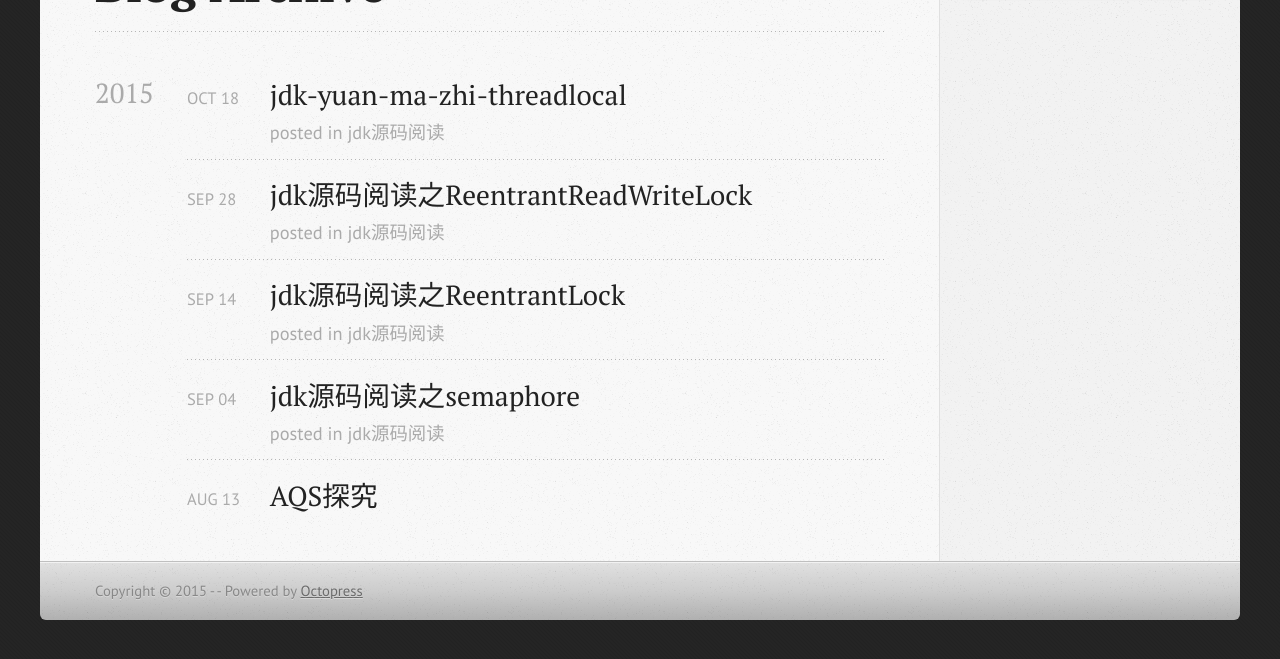
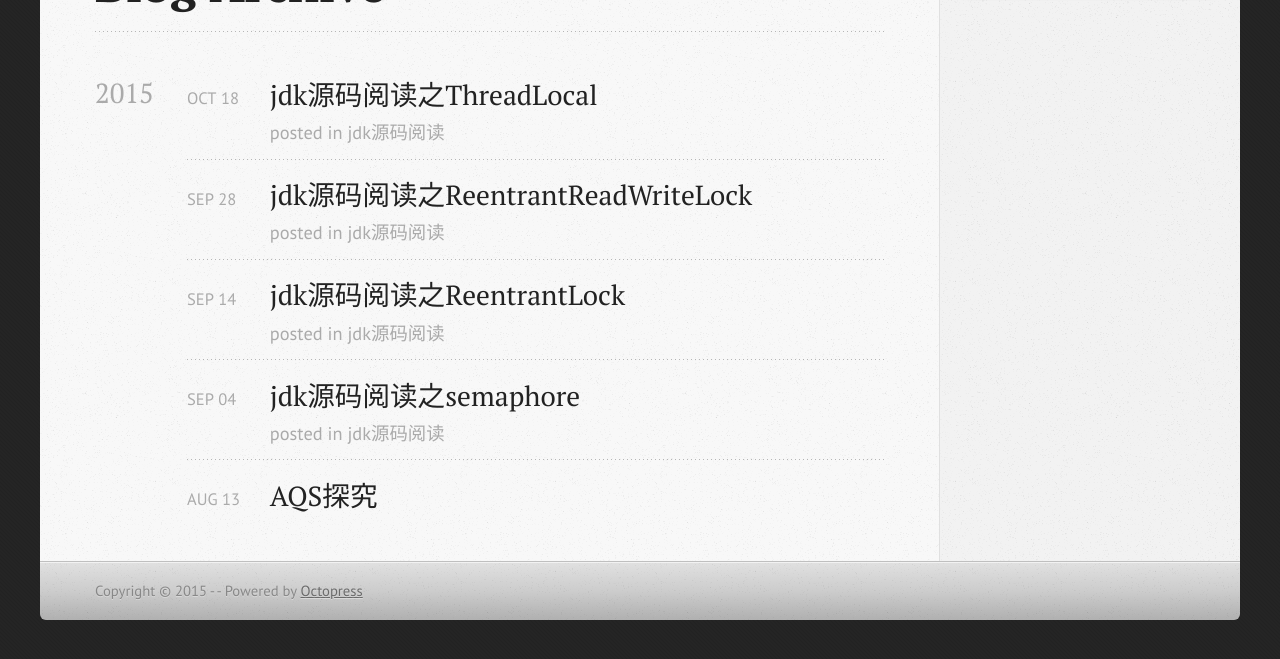
Before and after one commit to januscj/octopress, a Jekyll site: the page built from blog/archives/index.html, in a window 1280 px wide, cut to the strip 364-1028 px from the top of the page. Shown: the top 659 px of the strip. Built offline with Jekyll 4.4.1, drawn with Linux system fonts in a browser that asks for light colours; nearby versions of some CDN libraries.

Commit message:
更改ThreadLocal文章标题

```diff
--- a/_posts/2015-10-18-jdk-yuan-ma-zhi-threadlocal.markdown
+++ b/_posts/2015-10-18-jdk-yuan-ma-zhi-threadlocal.markdown
@@ -1,6 +1,6 @@
 ---
 layout: post
-title: "jdk-yuan-ma-zhi-threadlocal"
+title: "jdk源码阅读之ThreadLocal"
 date: 2015-10-18 20:40:24 +0800
 comments: true
 categories: jdk源码阅读
```
